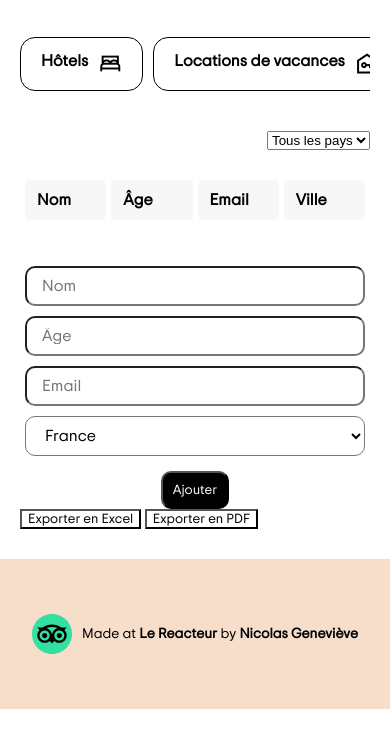
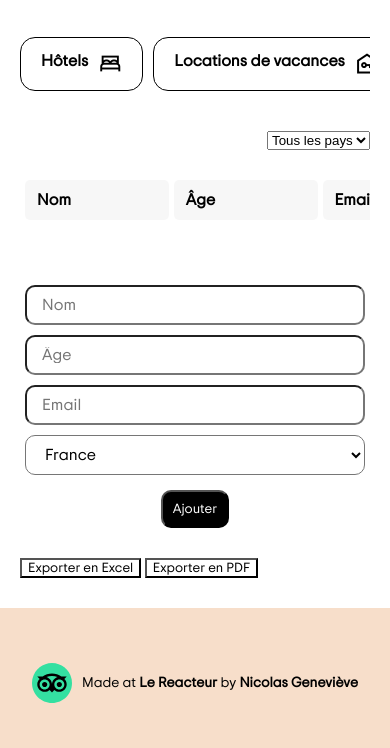
Before and after one commit to NicolasGenevieve/tripadvisor-demo, a plain HTML site: page FRONTEND/table.html in a window 390 px wide. Shown: the part 186-934 px from the top of the page. Before the commit the page ends 895 px from the top, so only its background shows below. Drawn offline with nearby package versions, Linux system fonts and the light colour scheme; files whose address does not match are found by name.

Commit message:
Add responsive to new page

```diff
--- a/FRONTEND/ASSETS/CSS/style.css
+++ b/FRONTEND/ASSETS/CSS/style.css
@@ -761,6 +761,7 @@ h7 {
 
 table {
   width: 100%;
+  min-width: 600px;
   border-collapse: separate;
   margin: 20px 0;
   border-spacing: 5px 10px;
@@ -834,6 +835,7 @@ tbody tr:nth-child(odd) {
   padding: 10px;
   border-radius: 10px;
   cursor: pointer;
+  margin-bottom: 30px;
 }
 
 .cell-france {
@@ -963,6 +965,20 @@ tbody tr:nth-child(odd) {
   .div-img-scroll-section7 {
     height: 300px;
   }
+  .scroll {
+    flex-wrap: nowrap;
+    overflow-x: scroll;
+    scrollbar-width: none; /* Firefox */
+    -ms-overflow-style: none; /* IE 10+ */
+  }
+
+  .scroll::-webkit-scrollbar {
+    display: none; /* Chrome, Safari, Opera */
+  }
+
+  .input-table-style {
+    flex: 1 1 100%;
+  }
 }
 
 @media print {
--- a/FRONTEND/table.html
+++ b/FRONTEND/table.html
@@ -174,6 +174,7 @@
               <option value="Allemagne">Allemagne</option>
             </select>
           </div>
+          <div class="scroll">
             <table id="data-table">
               <thead>
                 <tr>
@@ -185,6 +186,7 @@
               </thead>
               <tbody></tbody>
             </table>
+          </div>
         </section>
         <section id="table-section3" class="table-section3">
           <form class="form-table" id="data-form">
```
Lines whose indentation alone changed are shown as unchanged.
